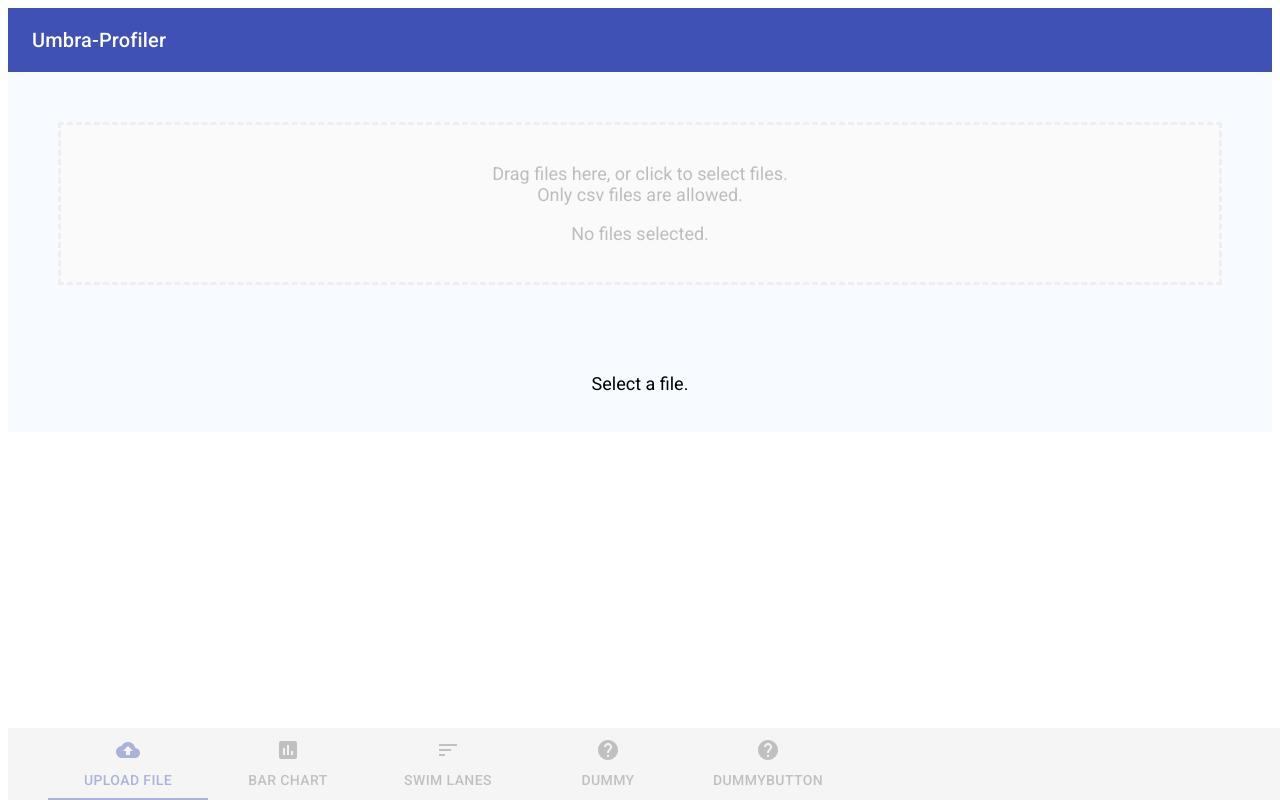
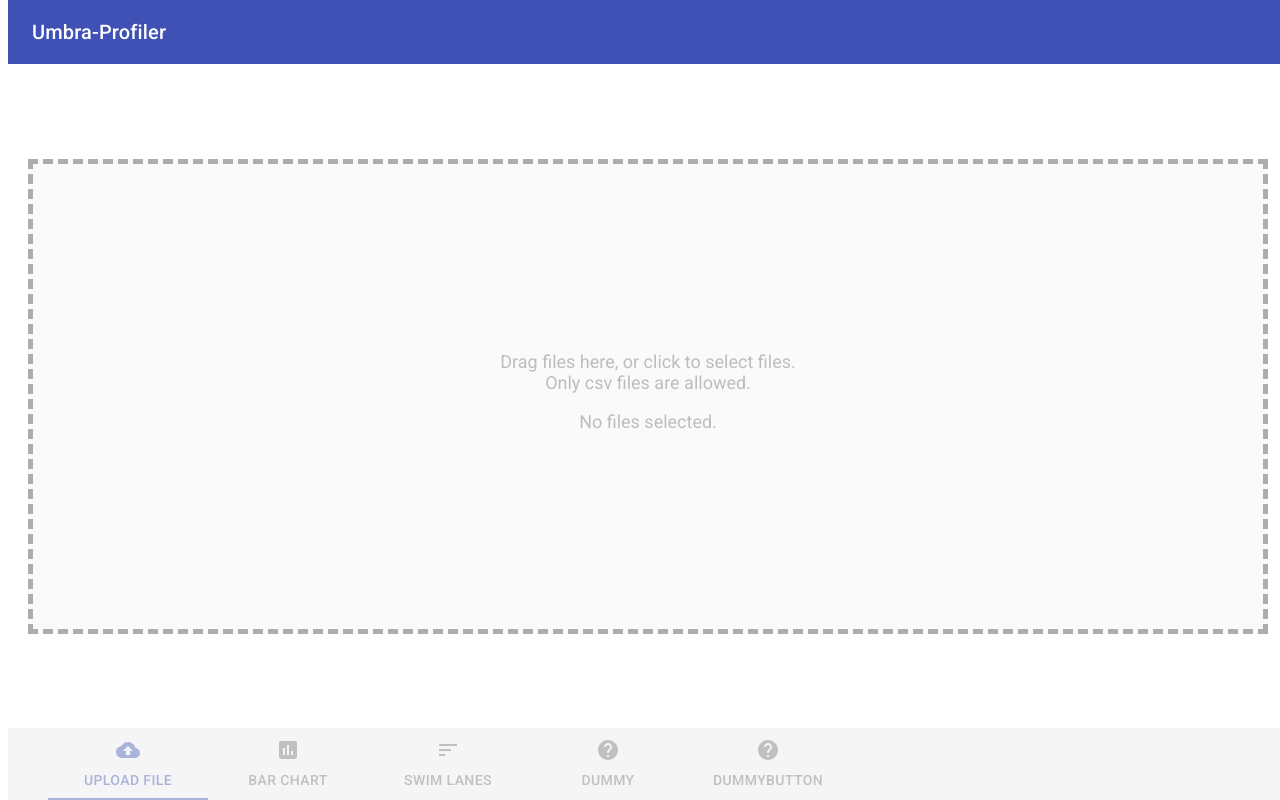
Before and after one commit to umbraperf/umbraperf, a React app: page /upload in a window 1280 px wide. Built offline with nearby package versions, Linux system fonts and the light colour scheme; the HTML template or start-up script is replaced by a standard one.

Commit message:
restyle app structure: header, body, navigation footer as fixed parts restyle upload dropdown: bigger dropdown, flexbox remove shadows linear spinner at app header for csv parsing

```diff
--- a/src/app.tsx
+++ b/src/app.tsx
@@ -19,7 +19,7 @@ import HelpIcon from '@material-ui/icons/Help';
 import BackupIcon from '@material-ui/icons/Backup';
 import AssessmentIcon from '@material-ui/icons/Assessment';
 import SortIcon from '@material-ui/icons/Sort';
-import { AppBar, createTheme, ThemeProvider, Toolbar, Typography } from '@material-ui/core';
+import { AppBar, createTheme, MuiThemeProvider , Toolbar, Typography } from '@material-ui/core';
 import { WebFileController } from './controller/web_file_controller';
 import { Shadows } from '@material-ui/core/styles/shadows';
 
@@ -37,9 +37,13 @@ const appContext: IAppContext = {
 };
 
 const materialUiTheme = createTheme({
-    // TODO no shadow
     shadows: Array(25).fill("none") as Shadows,
-});
+    palette: {
+       secondary: {
+           main: '#b8b8b8'
+       }
+    }
+  })
 
 const element = document.getElementById('root');
 
@@ -80,14 +84,14 @@ export const routes = [
 ReactDOM.render(
     <AppContextProvider value={appContext}>
         <ReduxProvider store={store}>
-            <ThemeProvider theme={materialUiTheme}>
+            <MuiThemeProvider theme={materialUiTheme}>
 
                 <BrowserRouter>
 
                     {/*                 style: css module with additional static class (cloud also be a seccond module) */}
                     <div className={`app ${styles.app}`}>
 
-                        <div className="appHeader">
+                        <div className={styles.appHeader}>
                             <AppBar position="static">
                                 <Toolbar>
                                     <Typography variant="h6" className={styles.appHeaderTitle}>
@@ -97,7 +101,7 @@ ReactDOM.render(
                             </AppBar>
                         </div>
 
-                        <div className="appBody">
+                        <div className={styles.appBody}>
                             <Switch>
 
                                 <Route exact path="/">
@@ -125,7 +129,7 @@ ReactDOM.render(
                     </div>
 
                 </BrowserRouter>
-            </ThemeProvider>
+            </MuiThemeProvider>
 
         </ReduxProvider>
     </AppContextProvider>
--- a/src/components/file_uploader.tsx
+++ b/src/components/file_uploader.tsx
@@ -5,7 +5,7 @@ import Dropzone, { DropzoneState, FileRejection } from 'react-dropzone'
 import styles from '../style/upload.module.css';
 import { Result } from 'src/model/core_result';
 import { IAppContext, withAppContext } from '../app_context';
-import { CircularProgress } from '@material-ui/core';
+import { CircularProgress, LinearProgress } from '@material-ui/core';
 
 interface Props {
     appContext: IAppContext;
@@ -51,7 +51,7 @@ class FileUploader extends React.Component<Props> {
 
     listAcceptedFiles(acceptedFiles: File[]) {
         return acceptedFiles.map(file => (
-            <li key={file.name}>
+            <li className={styles.acceptedFilesList} key={file.name}>
                 {file.name} - {file.size} bytes
             </li>
         ));
@@ -67,9 +67,14 @@ class FileUploader extends React.Component<Props> {
     }
 
     public render() {
-        return <div>
-            <div className={"dropzone-container"}>
-
+        return <div className={styles.dropzoneContainer}>
+            {this.props.eventsLoading ?
+                <div className={styles.fileUploaderLinearProgressContainer}>
+                    <LinearProgress color="secondary"/>
+                </div>
+                :
+                <div></div>
+            }
             <Dropzone
                 accept={['.parquet', '.csv']}
                 multiple={false}
@@ -80,8 +85,9 @@ class FileUploader extends React.Component<Props> {
 
                     return (
                         <section className={styles[dropzoneStyle]}>
-                                <div {...getRootProps()} style={{ width: "100%", height: "100%" }}>
+                            <div className={styles.dropzoneInner} {...getRootProps()} style={{ width: "100%", height: "100%" }}>
                                 <input {...getInputProps()} />
+                                <div className={styles.dropzoneInnerText}>
                                     <p> Drag files here, or click to select files.
                                         <br></br>
                                         Only csv files are allowed.
@@ -90,23 +96,11 @@ class FileUploader extends React.Component<Props> {
                                         <p>Selected file (valid): {this.listAcceptedFiles(acceptedFiles)}</p> :
                                         (fileRejections.length != 0 ? <p>File not valid!</p> : <p>No files selected.</p>)}
                                 </div>
+                            </div>
                         </section>)
                 }}
             </Dropzone>
-            </div>
-            <div className={styles.spinnerArea} >
-                {(this.props.eventsLoading || this.props.events) ?
-                    (this.props.eventsLoading ?
-                        <CircularProgress />
-                        :
-                        <p>Loading of file finished. Select a visualization to start rendering: </p>
-                    )
-                    :
-                    <p>Select a file.</p>
-                }
-            </div>
-
-        </div>;
+        </div >;
     }
 
 }
--- a/src/components/tab_panel.tsx
+++ b/src/components/tab_panel.tsx
@@ -7,7 +7,7 @@ import HelpIcon from '@material-ui/icons/Help';
 import Typography from '@material-ui/core/Typography';
 import Box from '@material-ui/core/Box';
 
-import {AppState} from '../model/state';
+import { AppState } from '../model/state';
 
 import { withRouter, Link } from 'react-router-dom';
 import { routes } from '../app';
--- a/src/style/main-app.module.css
+++ b/src/style/main-app.module.css
@@ -1,6 +1,19 @@
 .app{
     background-color: rgb(247, 251, 255);
-    height: calc(100% - 70px);
+}
+
+.appHeader{
+    position: fixed;
+    top: 0;
+    width: 100%;
+}
+
+.appBody{
+    position: fixed;
+    top: 64px;
+    bottom: 71px;
+    width: 100%;
+    overflow-y: scroll;
 }
 
 .appHeaderTitle{
--- a/src/style/upload.module.css
+++ b/src/style/upload.module.css
@@ -1,19 +1,25 @@
+.dropzoneContainer{
+    height: 100%;
+    display: flex;
+    align-items: center;
+}
+
 .dropzoneBase{
+    display: flex;
+    align-items: center;
+    margin: 20px;
+    min-height: 250px;
+    height: 70%;
     flex: 1;
-    display: flex;
-    flex-direction: column;
-    align-items: center;
-    padding: 20px;
-    border-width: 2;
+    border-width: thick;
     border-radius: 2;
-    border-color: #eeeeee;
+    border-color: #adadad;
     border-style: dashed;
     background-color: #fafafa;
     color: #bdbdbd;
     outline: none;
     transition: border .24s ease-in-out;
     transition: background-color .24s ease-in-out;
-    margin: 50px;
     align-items: center;
     text-align: center;
 }
@@ -43,7 +49,20 @@ p{
     font-size: large;
 }
 
-.spinnerArea{
-    text-align: center;
-    padding: 20px;
+.dropzoneInnerText{
+    margin: 0;
+    position: relative;
+    top: 45%;
+    -ms-transform: translateY(-50%);
+    transform: translateY(-50%);
 }
+
+.acceptedFilesList{
+    list-style-type: none;
+}
+
+.fileUploaderLinearProgressContainer{
+    position: absolute;
+    top: 0px;
+    width: 100%;
+}
```
Lines whose indentation alone changed are shown as unchanged.
